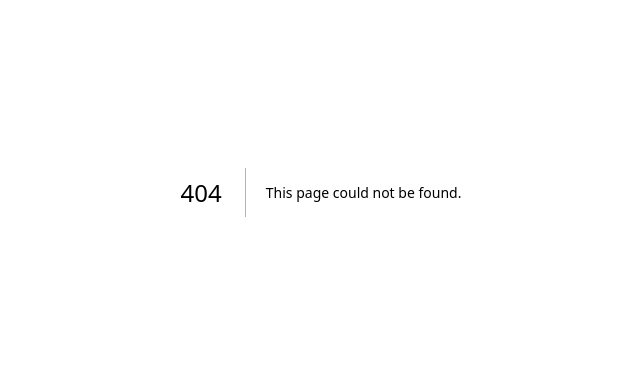
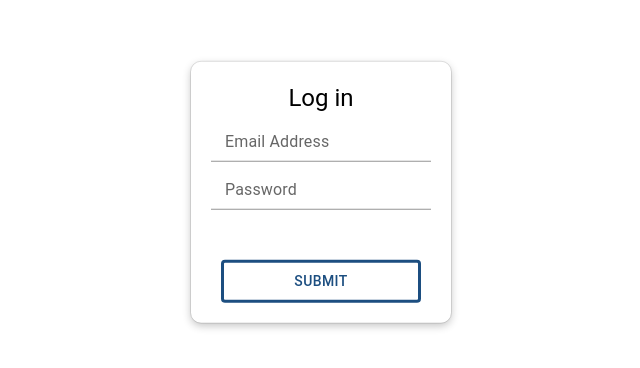
Before and after one commit to WorkoutBuddyMDS/WorkoutBuddy.FrontEnd, a Next.js app: page /login in a window 1280 px wide. Before the commit this address had no page. Shown: the part 208-576 px from the top of the page, without its empty margins (319-959 px from the left). Built offline with nearby package versions, Linux system fonts and the light colour scheme.

Commit message:
chore: creating login page and login form

```diff
--- /dev/null
+++ b/src/pages/login/index.tsx
@@ -0,0 +1,138 @@
+import React, { ChangeEvent, FormEvent, useEffect, useState } from 'react';
+import {
+  Button,
+  FormControl,
+  FormHelperText,
+  Input,
+  InputLabel,
+  Typography,
+} from '@mui/material';
+import { StyledBox } from '@/styles/login/styles';
+
+interface Validator {
+  [key: string]: {
+    validator: (el: string) => boolean;
+    error: string;
+  }[];
+}
+
+const INPUT_VALIDATORS: Validator = {
+  email: [
+    {
+      validator: (val: string) => val.length > 10,
+      error: 'Your email should be at least 10 characters long',
+    },
+    {
+      validator: (val: string) =>
+        new RegExp('^[\\w-.]+@([\\w-]+.)+[\\w-]{2,4}$').test(val),
+      error: 'This input is not following an email pattern.',
+    },
+  ],
+  password: [
+    {
+      validator: (val: string) => val.length >= 12,
+      error: 'Your password should be at least 12 characters long',
+    },
+    {
+      validator: (val) => new RegExp('(?=.[0-9])').test(val),
+      error: 'Your password should contain at least one number',
+    },
+    {
+      validator: (val) => new RegExp('(?=.[-!@#$%^&])').test(val),
+      error:
+        'Your password should contain at least one special character(-_!@#$%^&)',
+    },
+    {
+      validator: (val) => new RegExp('(?=.*[A-Z])').test(val),
+      error: 'Your password should contain at least one uppercase letter',
+    },
+  ],
+};
+
+const Login = () => {
+  const [form, setForm] = useState({
+    email: '',
+    password: '',
+  });
+
+  const [error, setError] = useState({
+    email: '',
+    password: '',
+  });
+
+  const [load, setLoad] = useState(false);
+
+  useEffect(() => {
+    setLoad(true);
+    setTimeout(() => {
+      setLoad(false);
+    }, 2000);
+  }, []);
+
+  const handleFormSubmit = (e: FormEvent<HTMLDivElement>) => {
+    e.preventDefault();
+
+    for (const [key, value] of Object.entries(form)) {
+      for (const el of INPUT_VALIDATORS[key]) {
+        if (!el.validator(value)) {
+          setError((prevState) => ({
+            ...prevState,
+            [key]: el.error,
+          }));
+          break;
+        }
+      }
+    }
+  };
+
+  const updateForm = (
+    e: ChangeEvent<HTMLInputElement | HTMLTextAreaElement>
+  ) => {
+    const { id, value } = e.target;
+    setForm({
+      ...form,
+      [id]: value,
+    });
+  };
+
+  return (
+    <StyledBox component="form" onSubmit={handleFormSubmit}>
+      <Typography variant="h5">Log in</Typography>
+
+      <FormControl>
+        <InputLabel htmlFor="email">Email Address</InputLabel>
+        <Input
+          id="email"
+          aria-describedby="email"
+          value={form.email}
+          onChange={updateForm}
+        />
+        {error.email && <FormHelperText>{error.email}</FormHelperText>}
+      </FormControl>
+
+      <FormControl>
+        <InputLabel htmlFor="password">Password</InputLabel>
+        <Input
+          id="password"
+          aria-describedby="password"
+          value={form.password}
+          onChange={updateForm}
+        />
+        {error.password && <FormHelperText>{error.password}</FormHelperText>}
+      </FormControl>
+
+      <Button
+        type="submit"
+        style={{
+          margin: '50px auto 0 auto',
+          width: '200px',
+          border: '3px solid',
+        }}
+      >
+        Submit
+      </Button>
+    </StyledBox>
+  );
+};
+
+export default Login;
--- /dev/null
+++ b/src/styles/login/styles.ts
@@ -0,0 +1,19 @@
+import { styled } from '@mui/system';
+import { Box } from '@mui/material';
+
+export const StyledBox = styled(Box)(
+  ({ theme }) => `
+    display: flex;
+    flex-direction: column;
+    text-align: center;
+    border-radius: 10px;
+    outline: 1px solid rgba(0, 0, 0, 0.1);
+    box-shadow: rgba(0, 0, 0, 0.24) 0 3px 8px;
+    max-width: 400px;
+    padding: 20px;
+    position: absolute;
+    top: 50%;
+    left: 50%;
+    transform: translate(-50%, -50%);
+    `
+);
```
